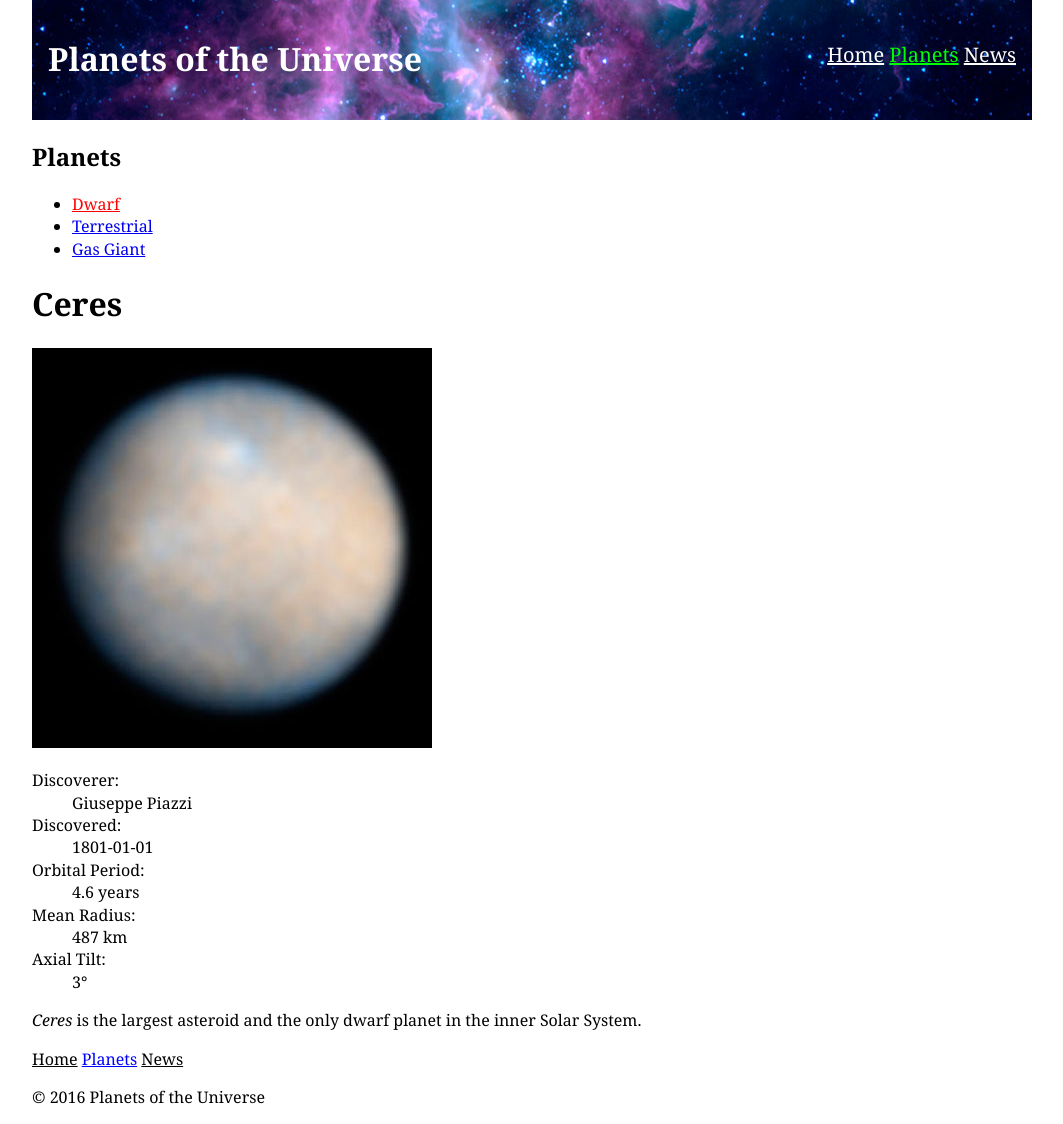
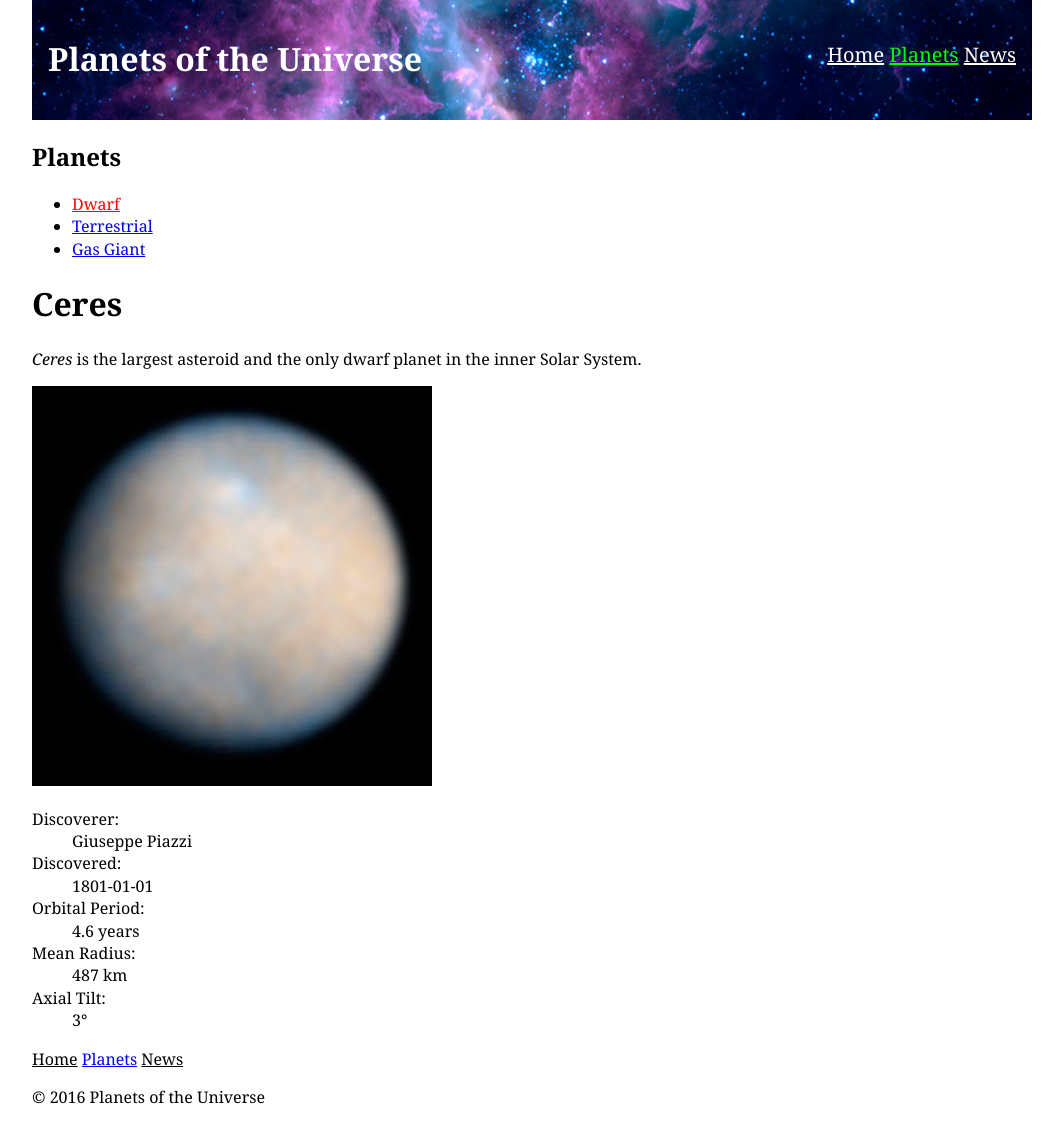
Before and after one commit to IamManchanda/planets-of-the-universe, a Jekyll site: the page built from planets/dwarf/ceres.md, in a window 1280 px wide. Shown: the whole page, without its empty margins (108-1171 px from the left). Built offline with Jekyll 4.4.1, drawn with Linux system fonts in a browser that asks for light colours; Markdown is read by kramdown in place of the engine named in the settings; part of the change alters nothing that is shown.

```diff
--- a/_layouts/planet.html
+++ b/_layouts/planet.html
@@ -3,6 +3,8 @@ layout: planets
 ---
 
 <h1>{{page.title}}</h1>
+
+{{content}}
 
 <img src="{{site.baseurl}}/img/planets/{{page.image}}" alt="Photo of {{page.title}}">
 
@@ -13,5 +15,3 @@ layout: planets
   <dt>Mean Radius:</dt><dd>{{page.radius}}</dd>
   <dt>Axial Tilt:</dt><dd>{{page.tilt}}</dd>
 </dl>
-
-{{content}}
```
